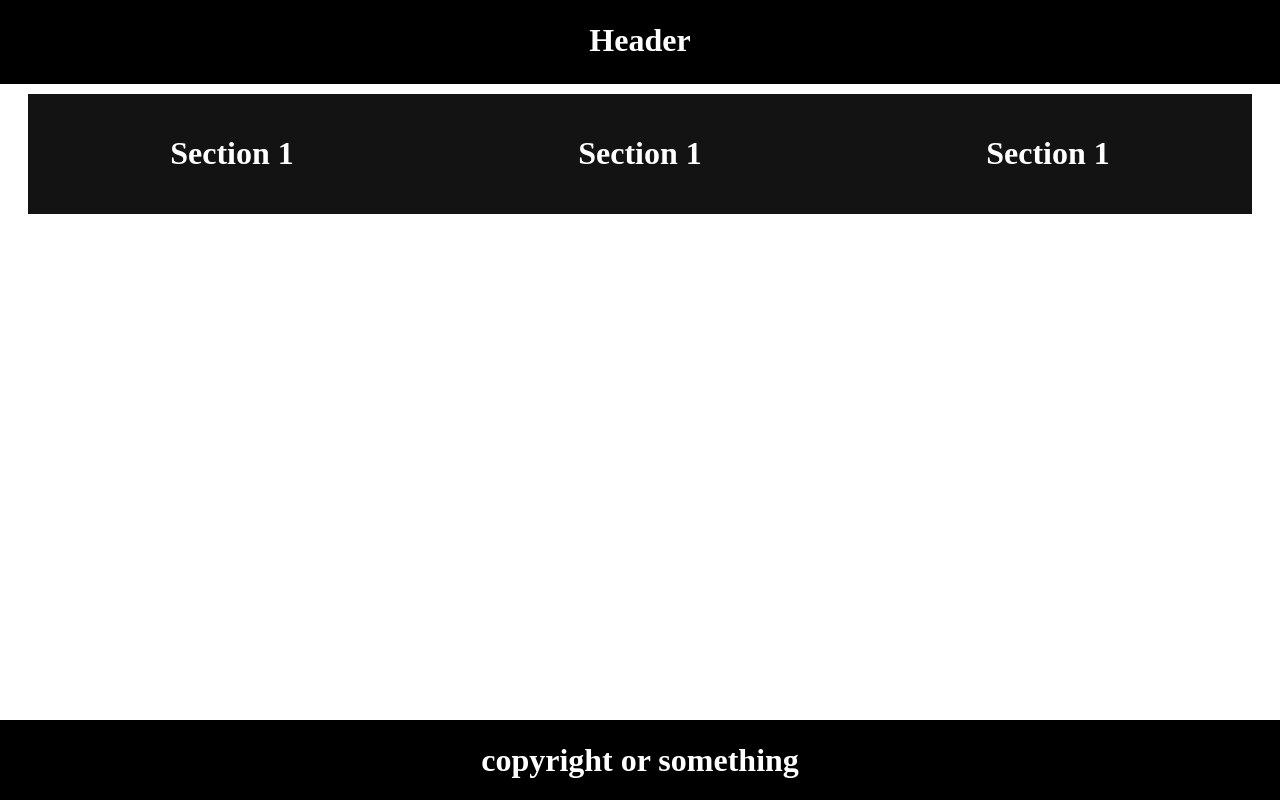
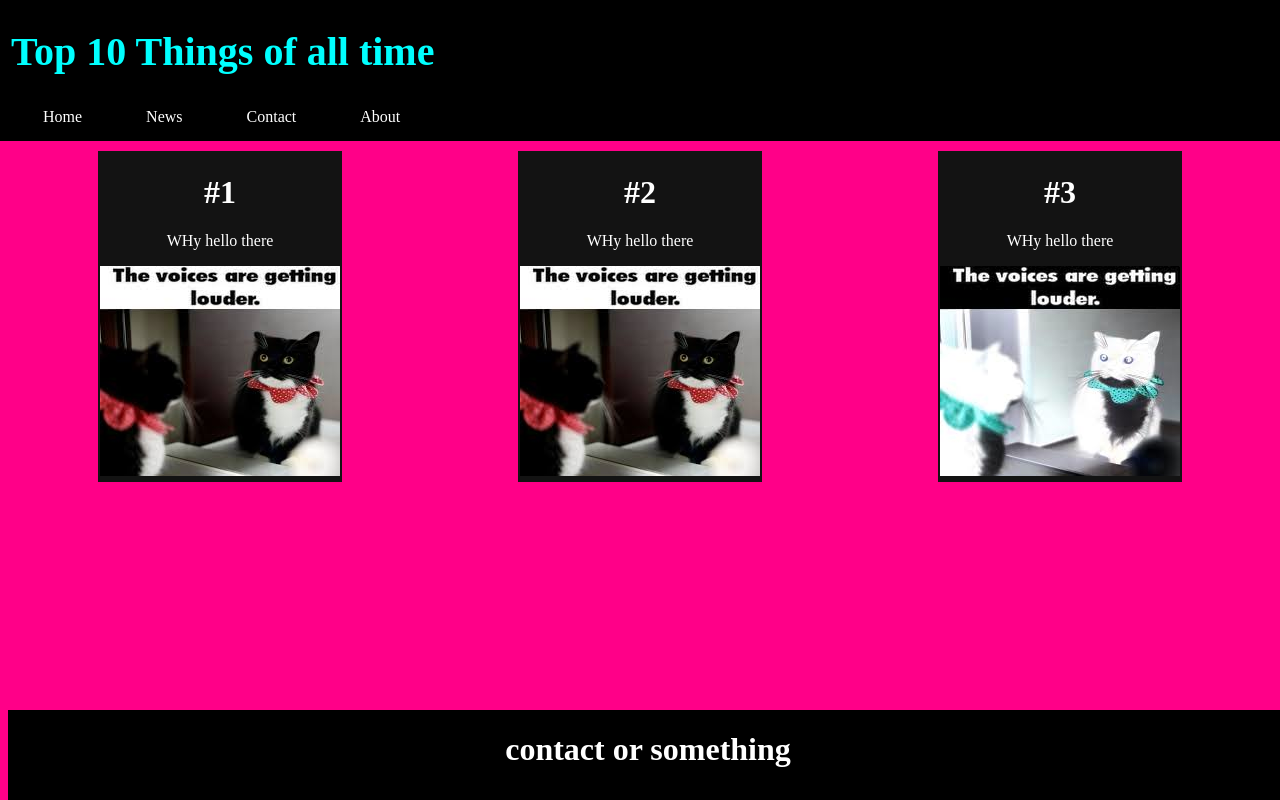
Before and after one commit to InvertOvertJM/Media-Query, a plain HTML site: page index.html in a window 1280 px wide. Drawn offline with Linux system fonts and the light colour scheme.

Commit message:
Add files via upload

```diff
--- a/index.html
+++ b/index.html
@@ -9,28 +9,37 @@
 <body>
 
     <div class="header">
-        <h1 class="center">Header</h1>
+        <h1 class="center">Top 10 Things of all time</h1>
+        <ul>
+            <li><a href="default.asp">Home</a></li>
+            <li><a href="news.asp">News</a></li>
+            <li><a href="contact.asp">Contact</a></li>
+            <li><a href="about.asp">About</a></li>
+          </ul>
     </div>
 
+    <br>
     <div class="container">
     <div class="column">
-        <h1>Section 1</h1>
-
+        <h1>#1</h1>
+        <p>WHy hello there</p>
+        <img id="image1" src="download (9).jpeg">
     </div>
     <div class="column">
-        <h1>Section 1</h1>
-
+        <h1>#2</h1>
+        <p>WHy hello there</p>
+        <img id="image2" src="download (9).jpeg">
     </div>
     <div class="column">
-        <h1>Section 1</h1>
-
+        <h1>#3</h1>
+        <p>WHy hello there</p>
+        <img id="image3" src="download (9).jpeg">
     </div>
 </div>
 
-
-
+<br><br><br><br><br><br><br>
     <div class="footer">
-        <h1>copyright or something</h1>
+        <h1>contact or something</h1>
     </div>
 
 </body>
--- a/styles.css
+++ b/styles.css
@@ -3,30 +3,93 @@
     padding: 3px;
     background-color: black;
     color:white;
-    text-align:center;
+}
+
+.center{
+  padding-left: 10px;
+  font-size: 40px;
+  color:aqua
+}
+
+ul {
+  list-style-type: none;
+  margin: 6px;
+  padding: 6px;
+}
+
+li{
+  display:inline;
+  padding:30px;
+}
+
+a{
+  text-decoration: none;
+  color:white;
+}
+
+.container {
+  display: flex;
+  justify-content: space-around;
+  align-items: center;
+  padding: 2px;
 }
 
 .column {
-    background-color: #131313;
-    color: white;
-    padding: 20px;
-    text-align: center;
-    width: 30%;
-}
-
-.container {
-    display: flex;
-    justify-content: space-around;
-    align-items: center;
-    padding: 20px;
+  background-color: #131313;
+  color: white;
+  padding: 2px;
+  text-align: center;
 }
 
 .footer{
-    position: fixed;
-  left: 0;
-  bottom: 0;
+  position:fixed;
+  bottom:0;
+  height:90px;
   width: 100%;
   background-color: rgb(0, 0, 0);
   color: white;
   text-align: center;
 }
+
+@media (max-width: 480px) {
+    body {
+      background-color: rgb(0, 191, 255);
+    }
+    #image1{
+      filter:invert(100%)
+    }
+    li{
+      display: block;
+      text-align: center;
+      font-size: 30px;
+    }
+    .center{
+      text-align: center;
+    }
+    .container{
+      display: block;
+    }
+  }
+
+
+  @media (min-width: 481px) and (max-width: 768px) {
+    body {
+      background-color: lightgreen;
+    }
+    #image2{
+      filter:invert(100%)
+    }
+    .container{
+      display:grid;
+      grid-template-columns: 1fr 1fr;
+    }
+  }
+
+  @media (min-width: 769px) {
+    body {
+      background-color: rgb(255, 0, 136);
+    }
+    #image3{
+      filter:invert(100%)
+    }
+  }
```
Also changed, not shown: download (9).jpeg (added).
